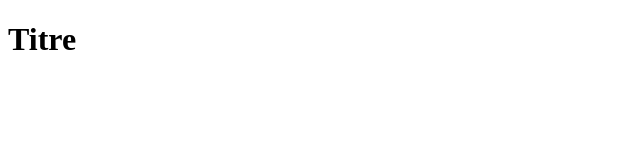
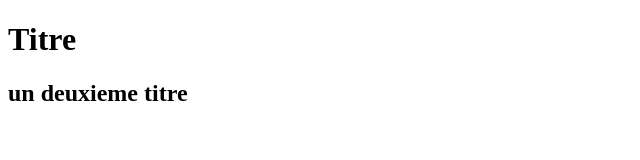
Before and after one commit to PascalJvJ/git_practice, a plain HTML site: page index.html in a window 1280 px wide. Shown: the whole page, without its empty margins (0-640 px from the left). Drawn offline with Linux system fonts and the light colour scheme.

Commit message:
ajout deuxieme titre

```diff
--- a/index.html
+++ b/index.html
@@ -5,5 +5,6 @@
     </head>
     <body>
         <h1>Titre</h1>
+        <h2>un deuxieme titre</h2>
     </body>
 </html>
```
